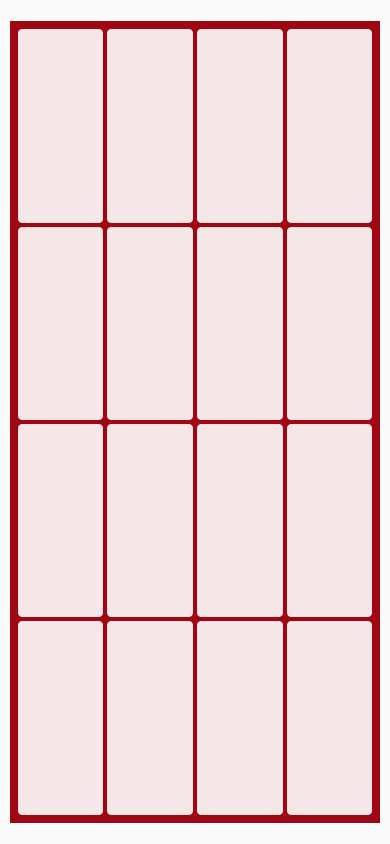
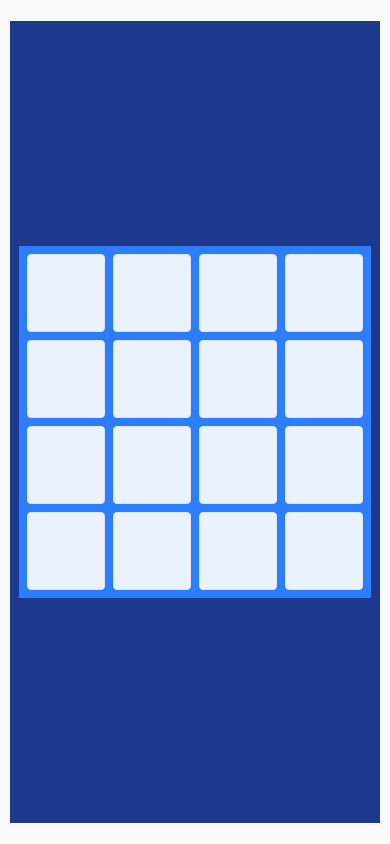
Before and after one commit to atyrode/pad, a Next.js app: page / in a window 390 px wide. Built offline with nearby package versions, Linux system fonts and the light colour scheme.

Commit message:
feat: implement responsive cell sizing and improve grid layout in Board component

```diff
--- a/src/components/Board.tsx
+++ b/src/components/Board.tsx
@@ -2,20 +2,71 @@
 
 import { useGame } from "../game/store";
 import Cell from "./Cell";
+import { useEffect, useRef, useState } from "react";
 
 export default function Board() {
   const { state } = useGame();
+  const boardRef = useRef<HTMLDivElement>(null);
+  const [cellSize, setCellSize] = useState(60); // Default cell size
+
+  useEffect(() => {
+    const calculateCellSize = () => {
+      if (!boardRef.current) return;
+
+      const container = boardRef.current.parentElement;
+      if (!container) return;
+
+      const containerRect = container.getBoundingClientRect();
+      const padding = 32; // Account for board padding (16px) and margins (16px)
+      const gap = 8; // Account for grid gaps
+
+      const availableWidth = containerRect.width - padding;
+      const availableHeight = containerRect.height - padding;
+
+      // Calculate maximum cell size that fits both dimensions
+      const maxCellWidth = (availableWidth - (gap * (state.boardWidth - 1))) / state.boardWidth;
+      const maxCellHeight = (availableHeight - (gap * (state.boardHeight - 1))) / state.boardHeight;
+
+      // Use the smaller dimension to ensure board always fits
+      const newCellSize = Math.floor(Math.min(maxCellWidth, maxCellHeight));
+
+      // Set a reasonable minimum and maximum
+      setCellSize(Math.max(Math.min(newCellSize, 120), 20)); // Min 20px, Max 120px
+    };
+
+    calculateCellSize();
+
+    const resizeObserver = new ResizeObserver(calculateCellSize);
+    if (boardRef.current?.parentElement) {
+      resizeObserver.observe(boardRef.current.parentElement);
+    }
+
+    window.addEventListener('resize', calculateCellSize);
+
+    return () => {
+      resizeObserver.disconnect();
+      window.removeEventListener('resize', calculateCellSize);
+    };
+  }, [state.boardWidth, state.boardHeight]);
 
   const gridStyle: React.CSSProperties = {
-    gridTemplateColumns: `repeat(${state.boardWidth}, minmax(0, 1fr))`,
-    gridTemplateRows: `repeat(${state.boardHeight}, 1fr)`,
+    gridTemplateColumns: `repeat(${state.boardWidth}, ${cellSize}px)`,
+    gridTemplateRows: `repeat(${state.boardHeight}, ${cellSize}px)`,
+    gap: '8px',
   };
 
   return (
-    <div id="board" className="grid gap-1 sm:gap-2 p-2 w-full h-full" style={gridStyle}>
-      {state.board.map((cell) => (
-        <Cell key={cell.index} cell={cell} />
-      ))}
+    <div id="board" className="bg-blue-900 w-full h-full flex items-center justify-center overflow-hidden">
+        <div
+          ref={boardRef}
+          id="boardGrid"
+          className="grid p-2 m-2 bg-blue-500"
+          style={gridStyle}
+        >
+        {state.board.map((cell) => (
+            <Cell key={cell.index} cell={cell} />
+        ))}
+        </div>
     </div>
   );
 }
--- a/src/components/Cell.tsx
+++ b/src/components/Cell.tsx
@@ -13,7 +13,8 @@ export default function Cell({
       onPointerDown={(e) => e.preventDefault()}
       onFocus={(e) => (e.currentTarget as HTMLElement).blur()}
       onDragStart={(e) => e.preventDefault()}
-      className="select-none caret-transparent bg-white/90 dark:bg-zinc-900 border border-zinc-200 dark:border-zinc-700 rounded-sm flex items-center justify-center text-xs sm:text-sm outline-none"
+      className="select-none caret-transparent bg-white/90 dark:bg-zinc-900 border border-zinc-200 dark:border-zinc-700 rounded-sm outline-none aspect-square flex items-center justify-center"
+      style={{ aspectRatio: '1/1' }}
     >
       {cell.tile ? <TileView cell={cell} /> : null}
     </div>
```
